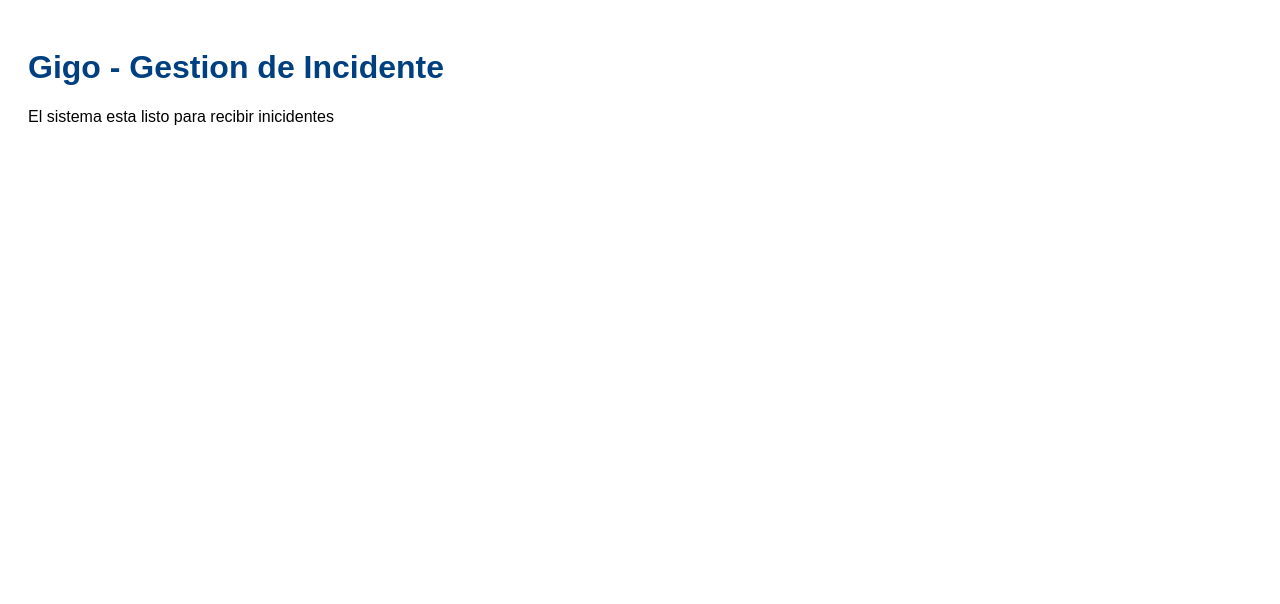
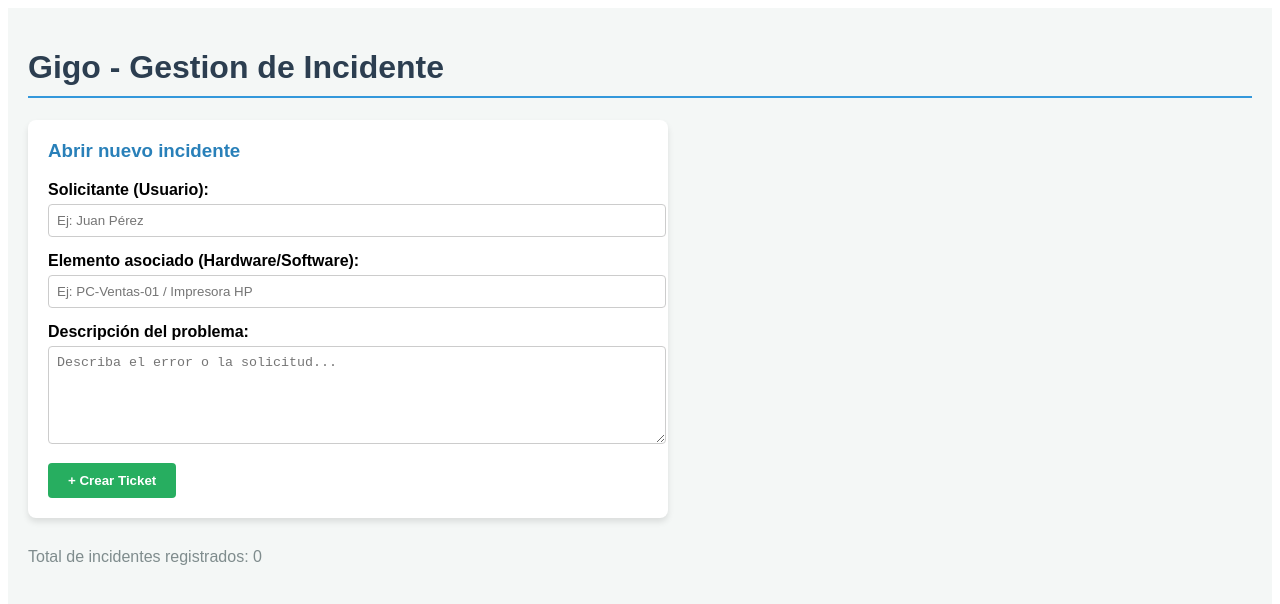
Before and after one commit to gabriel26293/gestion-tickets-gigo, an Angular app: page / in a window 1280 px wide. Shown: the top 604 px of the page. Built offline with nearby package versions, Linux system fonts and the light colour scheme.

Commit message:
Formulario de tickets y validaciones

```diff
--- a/src/app/app.html
+++ b/src/app/app.html
@@ -1,5 +1,33 @@
-<div style="padding: 20px; font-family: Arial, sans-serif;">
-  <h1 style="color: #004080;">{{tituloSistema}}</h1>
+<div style="padding: 20px; font-family: Arial, sans-serif; background-color: #f4f7f6; min-height: 100vh;">
 
-  <p>El sistema esta listo para recibir inicidentes</p>
+  <h1 style="color: #2c3e50; border-bottom: 2px solid #3498db; padding-bottom: 10px;">
+    {{ tituloSistema }}
+  </h1>
+
+  <div style="background-color: white; padding: 20px; border-radius: 8px; box-shadow: 0 4px 6px rgba(0,0,0,0.1); max-width: 600px; margin-bottom: 30px;">
+
+    <h3 style="color: #2980b9; margin-top: 0;">Abrir nuevo incidente</h3>
+
+    <div style="margin-bottom: 15px;">
+      <label style="display: block; font-weight: bold; margin-bottom: 5px;">Solicitante (Usuario):</label>
+      <input type="text" [(ngModel)]="nuevoSolicitante" placeholder="Ej: Juan Pérez" style="width: 100%; padding: 8px; border: 1px solid #ccc; border-radius: 4px;">
+    </div>
+
+    <div style="margin-bottom: 15px;">
+      <label style="display: block; font-weight: bold; margin-bottom: 5px;">Elemento asociado (Hardware/Software):</label>
+      <input type="text" [(ngModel)]="nuevoEquipo" placeholder="Ej: PC-Ventas-01 / Impresora HP" style="width: 100%; padding: 8px; border: 1px solid #ccc; border-radius: 4px;">
+    </div>
+
+    <div style="margin-bottom: 15px;">
+      <label style="display: block; font-weight: bold; margin-bottom: 5px;">Descripción del problema:</label>
+      <textarea [(ngModel)]="nuevaDescripcion" placeholder="Describa el error o la solicitud..." style="width: 100%; padding: 8px; border: 1px solid #ccc; border-radius: 4px; height: 80px;"></textarea>
+    </div>
+
+    <button (click)="crearTicket()" style="background-color: #27ae60; color: white; padding: 10px 20px; border: none; border-radius: 4px; cursor: pointer; font-weight: bold;">
+      + Crear Ticket
+    </button>
+  </div>
+
+  <p style="color: #7f8c8d;">Total de incidentes registrados: {{ listaTicket.length }}</p>
+
 </div>
--- a/src/app/app.ts
+++ b/src/app/app.ts
@@ -1,4 +1,5 @@
 import { Component } from '@angular/core';
+import { FormsModule } from '@angular/forms';
 
 interface Ticket{
   id: number;
@@ -10,7 +11,7 @@ interface Ticket{
 
 @Component({
   selector: 'app-root',
-  imports: [],
+  imports: [FormsModule],
   templateUrl: './app.html',
   styleUrl: './app.css'
 })
@@ -18,6 +19,40 @@ export class App {
 
   tituloSistema: string = 'Gigo - Gestion de Incidente';
 
+  //lista por ahora vacia
   listaTicket: Ticket[] = [];
 
+  //auxiliares
+  nuevoSolicitante: string = '';
+  nuevoEquipo: string = '';
+  nuevaDescripcion: string = '';
+
+  //valido datos vacios y los guardo
+  crearTicket (){
+    //valido datos vacios
+    if (this.nuevoSolicitante == '' || this.nuevaDescripcion == ''){
+      alert ("Por favor, complete al menos el solicitante y la descripcion.");
+      return;
+    }
+
+    const nuevoIncidente: Ticket = {
+
+      id: this.listaTicket.length + 1,
+      solicitante: this.nuevoSolicitante,
+      equipoAsignado: this.nuevoEquipo,
+      descripcion: this.nuevaDescripcion,
+      abierto: true
+    }
+
+    //pusheo el ticket en la lista o sea en nuevo incidente
+    this.listaTicket.push(nuevoIncidente);
+
+    //limpio
+    this.nuevoSolicitante='';
+    this.nuevoEquipo='';
+    this.nuevaDescripcion='';
+
+  }
+
+
 }
```
